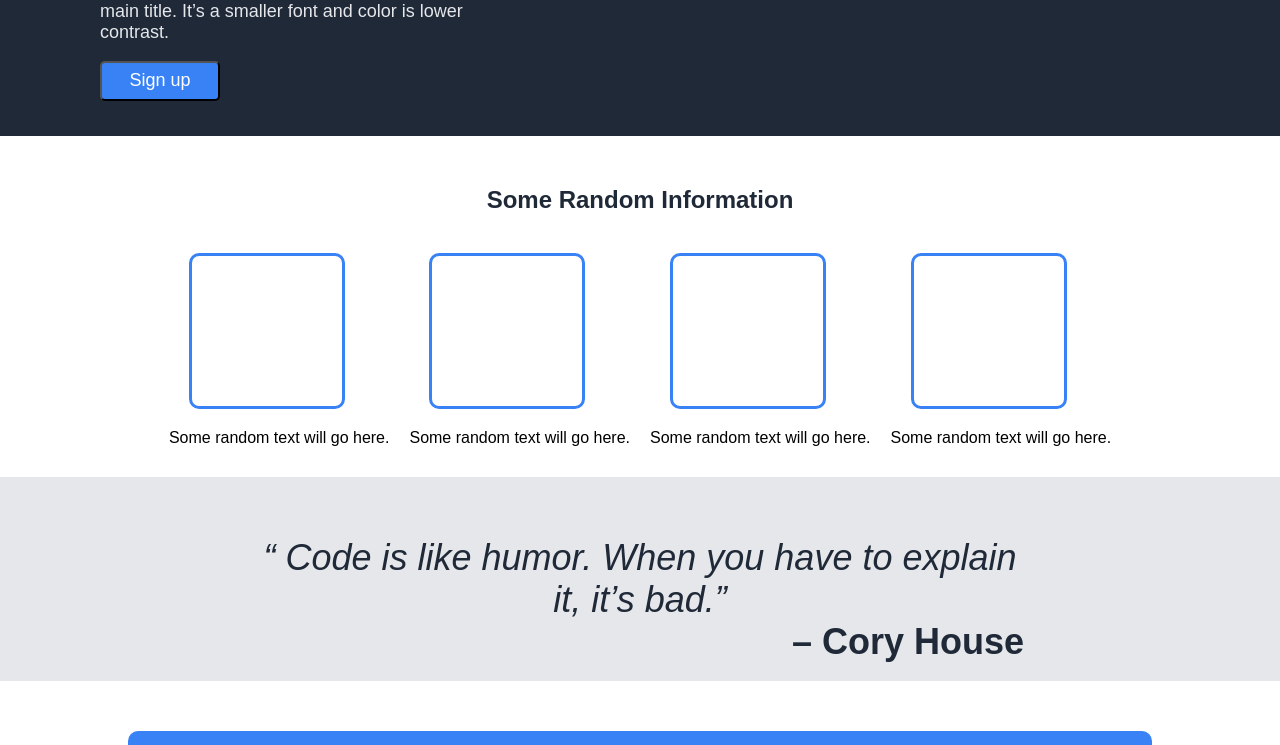
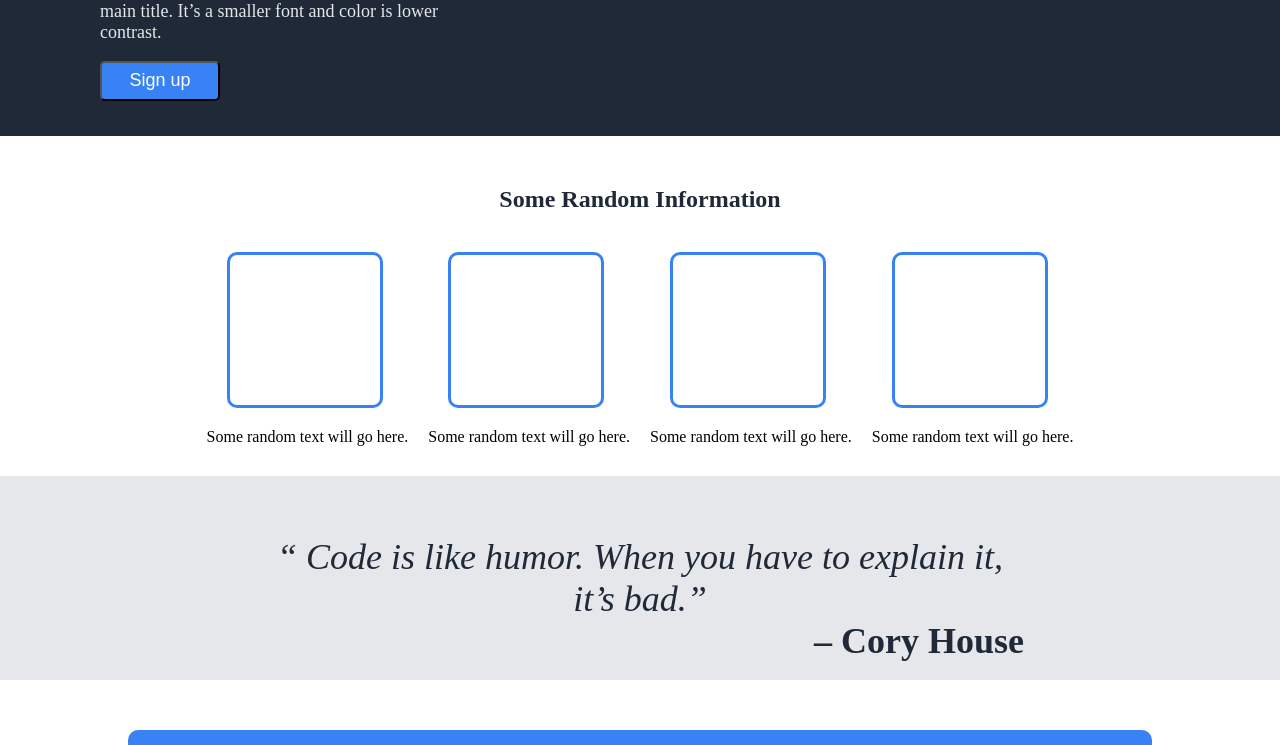
Before and after one commit to Richterblom/Main_HTML_project, a plain HTML site: page index.html in a window 1280 px wide. Shown: the part 323-1068 px from the top of the page. Drawn offline with Linux system fonts and the light colour scheme.

Commit message:
Update index.html

```diff
--- a/index.html
+++ b/index.html
@@ -3,7 +3,7 @@
 <head>
     <meta charset="UTF-8">
     <meta name="viewport" content="width=device-width, initial-scale=1.0">
-    <link rel="stylesheet" href="links-and-images/style.css">
+    <link rel="stylesheet" href="style2.css">
     <title>Home</title>
 </head>
 <body>
```
